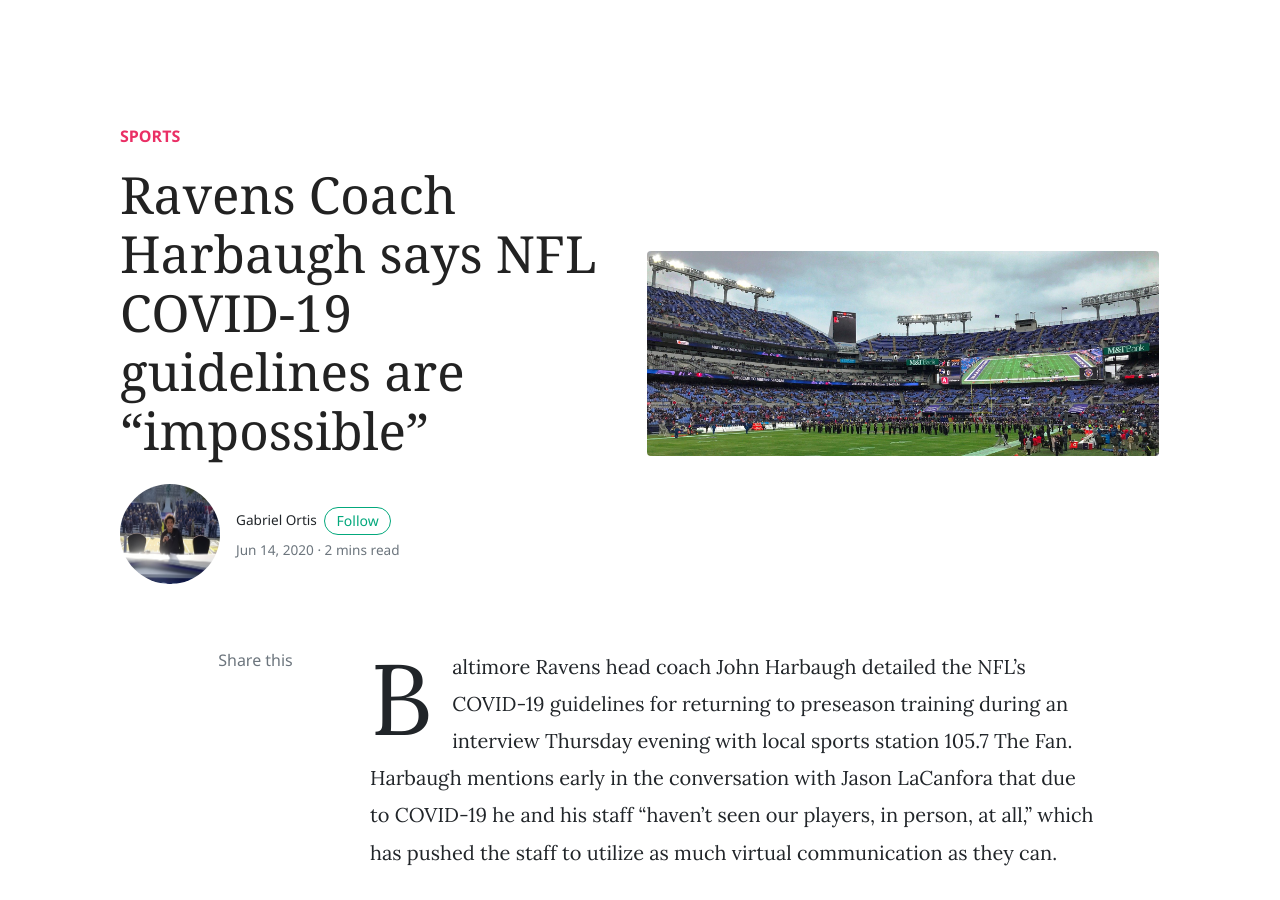
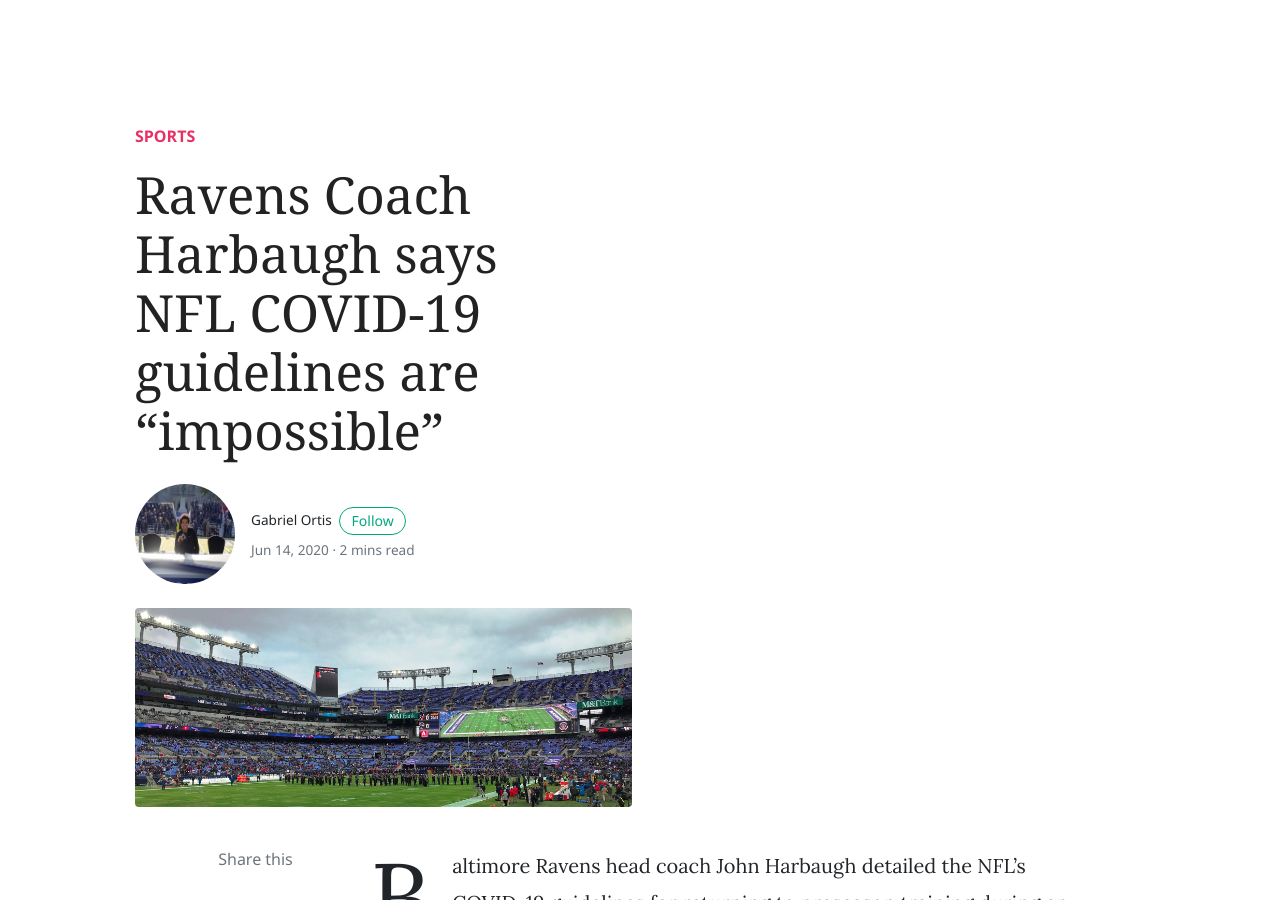
Before and after one commit to connormcdxc/The-LT-Sentinel, a Jekyll site: the page built from _posts/2020-06-14-harbaugh-covid.md, in a window 1280 px wide and 900 px high. Built offline with Jekyll 4.4.1, drawn with Linux system fonts in a browser that asks for light colours; nearby versions of some CDN libraries; some web fonts are replaced; comment, search, counter and statistics services are not loaded.

Commit message:
Update post.html

```diff
--- a/_layouts/post.html
+++ b/_layouts/post.html
@@ -5,7 +5,7 @@
 <div class="container">
 <div class="jumbotron jumbotron-fluid mb-3 pl-0 pt-0 pb-0 bg-white position-relative">
 		<div class="h-100 tofront">
-			<div class="row {% if page.image %} justify-content-between {% else %} justify-content-center {% endif %}">
+			<div class="">
 				<div class="{% if page.image %} col-md-6 {% else %} col-md-8 {% endif %} pr-0 pr-md-4 pt-4 pb-4 align-self-center">
 					<p class="text-uppercase font-weight-bold">
                         <span class="catlist">
```
